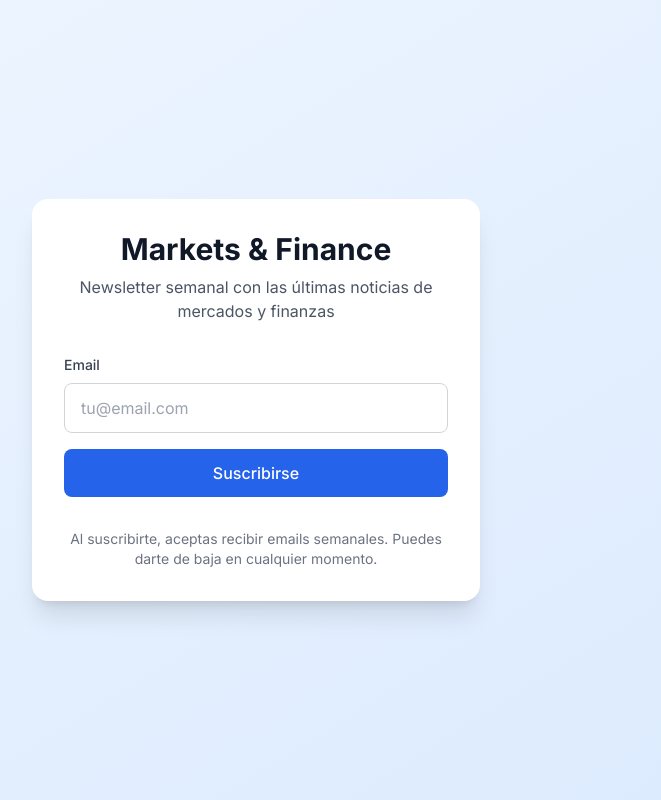
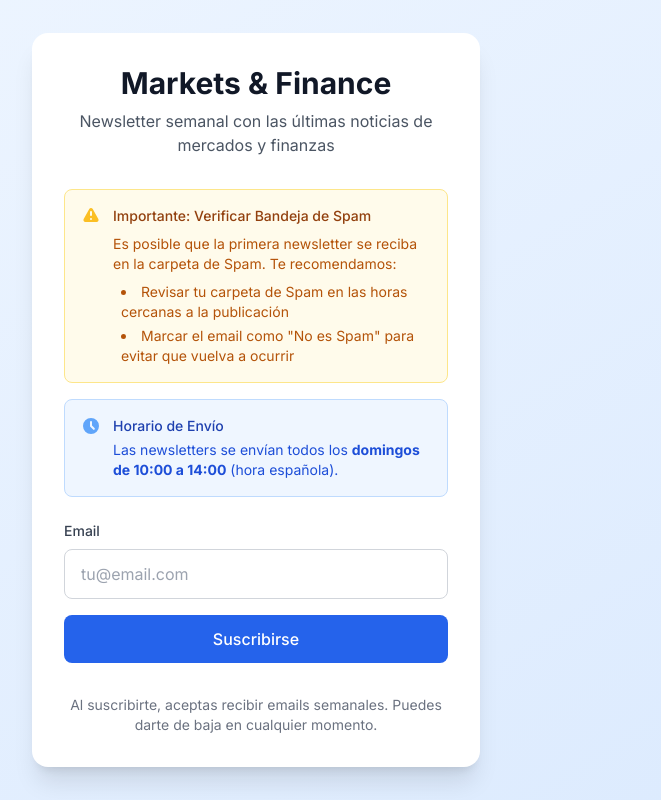
Before and after one commit to franmrtnzz/markets-finance-newsletter, a Next.js app: page / in a window 1280 px wide. Shown: the whole page, without its empty margins (384-1045 px from the left). Built offline with nearby package versions, Linux system fonts and the light colour scheme.

Commit message:
Dashboard actualizado con warning SPAM y horario de envío

```diff
--- a/src/app/page.tsx
+++ b/src/app/page.tsx
@@ -59,6 +59,54 @@ export default function Home() {
           <p className="text-gray-600">
             Newsletter semanal con las últimas noticias de mercados y finanzas
           </p>
+        </div>
+
+        {/* Warning sobre SPAM y Horario */}
+        <div className="mb-6 space-y-4">
+          {/* Warning sobre SPAM */}
+          <div className="bg-amber-50 border border-amber-200 rounded-lg p-4">
+            <div className="flex items-start">
+              <div className="flex-shrink-0">
+                <svg className="h-5 w-5 text-amber-400" viewBox="0 0 20 20" fill="currentColor">
+                  <path fillRule="evenodd" d="M8.257 3.099c.765-1.36 2.722-1.36 3.486 0l5.58 9.92c.75 1.334-.213 2.98-1.742 2.98H4.42c-1.53 0-2.493-1.646-1.743-2.98l5.58-9.92zM11 13a1 1 0 11-2 0 1 1 0 012 0zm-1-8a1 1 0 00-1 1v3a1 1 0 002 0V6a1 1 0 00-1-1z" clipRule="evenodd" />
+                </svg>
+              </div>
+              <div className="ml-3">
+                <h3 className="text-sm font-medium text-amber-800">
+                  Importante: Verificar Bandeja de Spam
+                </h3>
+                <div className="mt-2 text-sm text-amber-700">
+                  <p className="mb-2">
+                    Es posible que la primera newsletter se reciba en la carpeta de Spam.
+                    Te recomendamos:
+                  </p>
+                  <ul className="list-disc list-inside space-y-1 ml-2">
+                    <li>Revisar tu carpeta de Spam en las horas cercanas a la publicación</li>
+                    <li>Marcar el email como "No es Spam" para evitar que vuelva a ocurrir</li>
+                  </ul>
+                </div>
+              </div>
+            </div>
+          </div>
+
+          {/* Horario de envío */}
+          <div className="bg-blue-50 border border-blue-200 rounded-lg p-4">
+            <div className="flex items-start">
+              <div className="flex-shrink-0">
+                <svg className="h-5 w-5 text-blue-400" viewBox="0 0 20 20" fill="currentColor">
+                  <path fillRule="evenodd" d="M10 18a8 8 0 100-16 8 8 0 000 16zm1-12a1 1 0 10-2 0v4a1 1 0 00.293.707l2.828 2.829a1 1 0 101.415-1.415L11 9.586V6z" clipRule="evenodd" />
+                </svg>
+              </div>
+              <div className="ml-3">
+                <h3 className="text-sm font-medium text-blue-800">
+                  Horario de Envío
+                </h3>
+                <p className="mt-1 text-sm text-blue-700">
+                  Las newsletters se envían todos los <strong>domingos de 10:00 a 14:00</strong> (hora española).
+                </p>
+              </div>
+            </div>
+          </div>
         </div>
 
         {/* Formulario de suscripción */}
```
